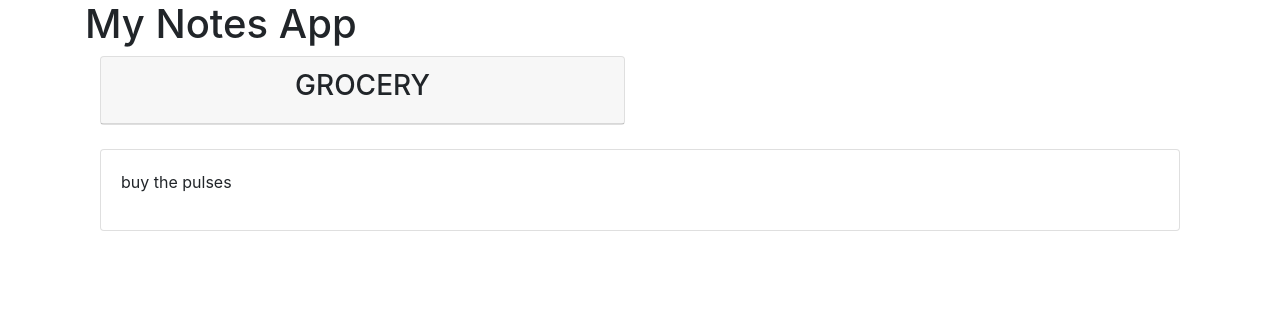
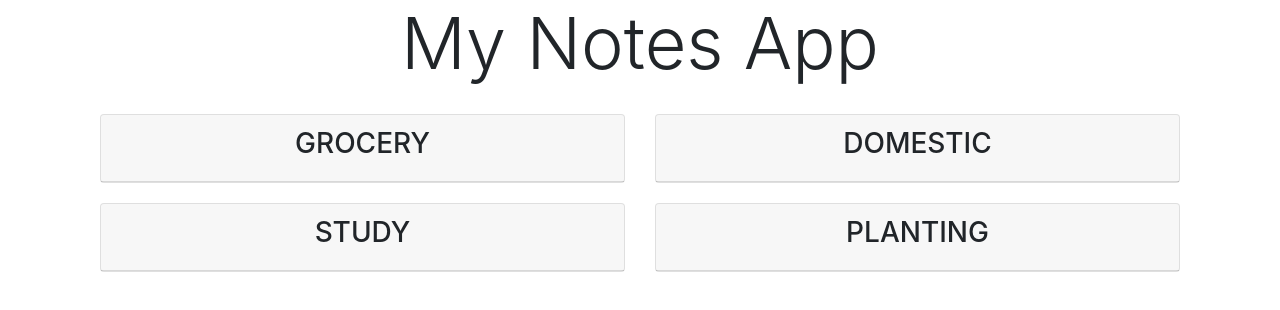
Before and after one commit to synergy2411/saama, a React (Create React App) app: page / in a window 1280 px wide. Shown: the top 310 px of the page. Built offline with nearby package versions, Linux system fonts and the light colour scheme.

Commit message:
note title added

```diff
--- a/src/App.js
+++ b/src/App.js
@@ -9,7 +9,7 @@ function App() {
 
   return (
     <div className="container">
-      <h1>My Notes App</h1>
+      <h1 className="display-3 text-center">My Notes App</h1>
       <Notes />
     </div>
   );
--- /dev/null
+++ b/src/Notes/NoteTitle/NoteTitle.js
@@ -0,0 +1,21 @@
+import React from "react";
+
+const noteTitle = (props) => {
+    // console.log(props);
+
+    const handleClick = () => {
+        props.onClickHandler();
+    }
+
+  return (
+    <div className="col-xs-6 col-sm-6 col-md-6">
+      <div className="card myclass" onClick={() => handleClick()}>
+        <div className="card-header">
+          <h3>{props.title.toUpperCase()}</h3>
+        </div>
+      </div>
+    </div>
+  );
+};
+
+export default noteTitle;
--- a/src/Notes/Notes.js
+++ b/src/Notes/Notes.js
@@ -1,30 +1,59 @@
 import React from "react";
+import NoteTitle from "./NoteTitle/NoteTitle";
+
 import "./notes.css";
 
 class Notes extends React.Component {
+  state = {
+    showBody: false,
+    selectedId : null,
+    notes: [
+      { id: 1, title: "grocery", body: "buy the pulses" },
+      { id: 2, title: "domestic", body: "renew insurance" },
+      { id: 3, title: "study", body: "read the books" },
+      { id: 4, title: "planting", body: "pot the plants" }
+    ]
+  };
+
+  clickHandler = (id) => {
+    // this.state.showBody = true;   - NEVER DO THIS
+    this.setState({
+      showBody: true,
+      selectedId : id
+    });
+  };
+
   render() {
-    const note = {id : 1, title : "grocery", body : "buy the pulses"}
-    return (
-      <div className="container">
-        <div className="row text-center">
-          <div className="col-xs-6 col-sm-6 col-md-6">
-            <div className="card myclass">
-              <div className="card-header">
-                <h3>{note.title.toUpperCase()}</h3>
-              </div>
+    let body = null;
+
+    if (this.state.showBody && this.state.selectedId !== null) {
+
+      const duplicateNotes = [...this.state.notes];
+       const note = duplicateNotes.find(note => {
+           return note.id === this.state.selectedId
+       });
+       body = (
+        <div className="col-xs-12 col-sm-12 col-md-12">
+          <div className="card">
+            <div className="card-body">
+              <p>{note.body}</p>
             </div>
           </div>
         </div>
-        <br/>
-        <div className="row">
-          <div className="col-xs-12 col-sm-12 col-md-12">
-            <div className="card">
-              <div className="card-body">
-                <p>{note.body}</p>
-              </div>
-            </div>
-          </div>
-        </div>
+      );
+    }
+    let notes = this.state.notes.map(note => (
+        <NoteTitle
+            title={note.title}
+            key = {note.id}
+            id = {note.id}
+            onClickHandler={()=>this.clickHandler(note.id)} />));
+
+    return (
+      <div className="container">
+        <div className="row text-center">{notes}</div>
+        <br />
+        <div className="row">{body}</div>
       </div>
     );
   }
--- a/src/Notes/notes.css
+++ b/src/Notes/notes.css
@@ -1,5 +1,7 @@
+.card.myclass{
+    margin-top: 20px;
+}
 .card.myclass:hover{
     background-color: lightgray;
-    margin: auto;
     cursor: pointer;
 }
```
